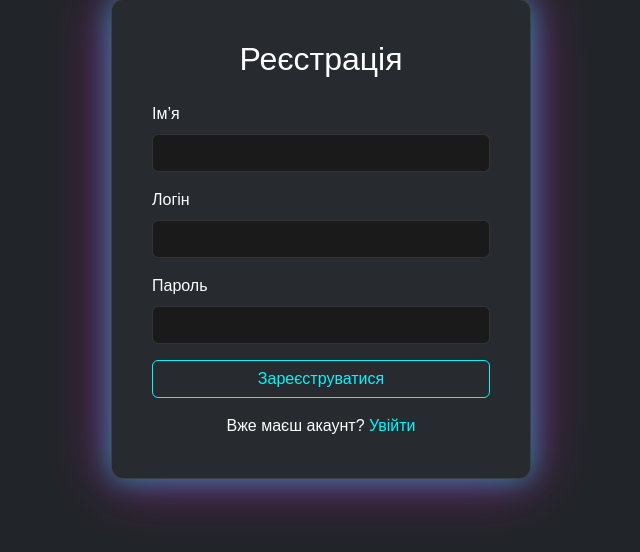
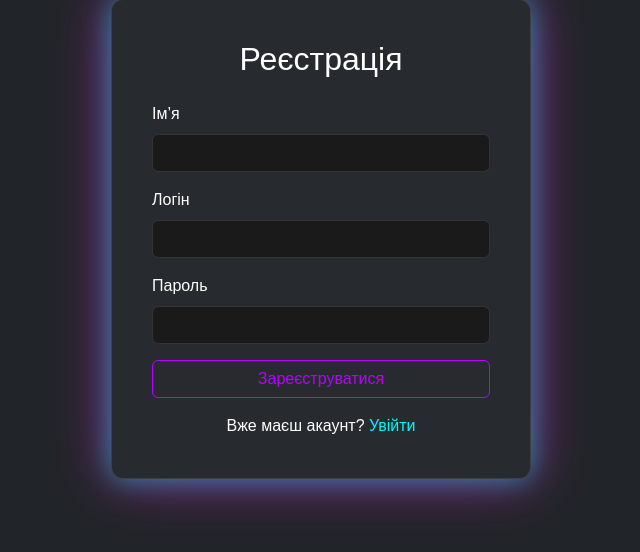
Before and after one commit to Mazko99/Koktelpart, a Flask app: page /register in a window 1280 px wide. Shown: the part 49-601 px from the top of the page, without its empty margins (319-959 px from the left). Run offline with Flask 3, Linux system fonts and the light colour scheme.

```diff
--- a/templates/register.html
+++ b/templates/register.html
@@ -60,15 +60,15 @@
 
   .btn-outline-light {
     background: transparent;
-    border: 1px solid #00f7ff;
-    color: #00f7ff;
+    border: 1px solid #b800ff;
+    color: #b800ff;
     transition: 0.3s;
   }
 
   .btn-outline-light:hover {
-    background: #ff00d4;
+    background: #b800ff;
     color: #fff;
-    box-shadow: 0 0 10px #ff00d4aa;
+    box-shadow: 0 0 15px #b800ffaa;
   }
 
   .btn-link {
```
